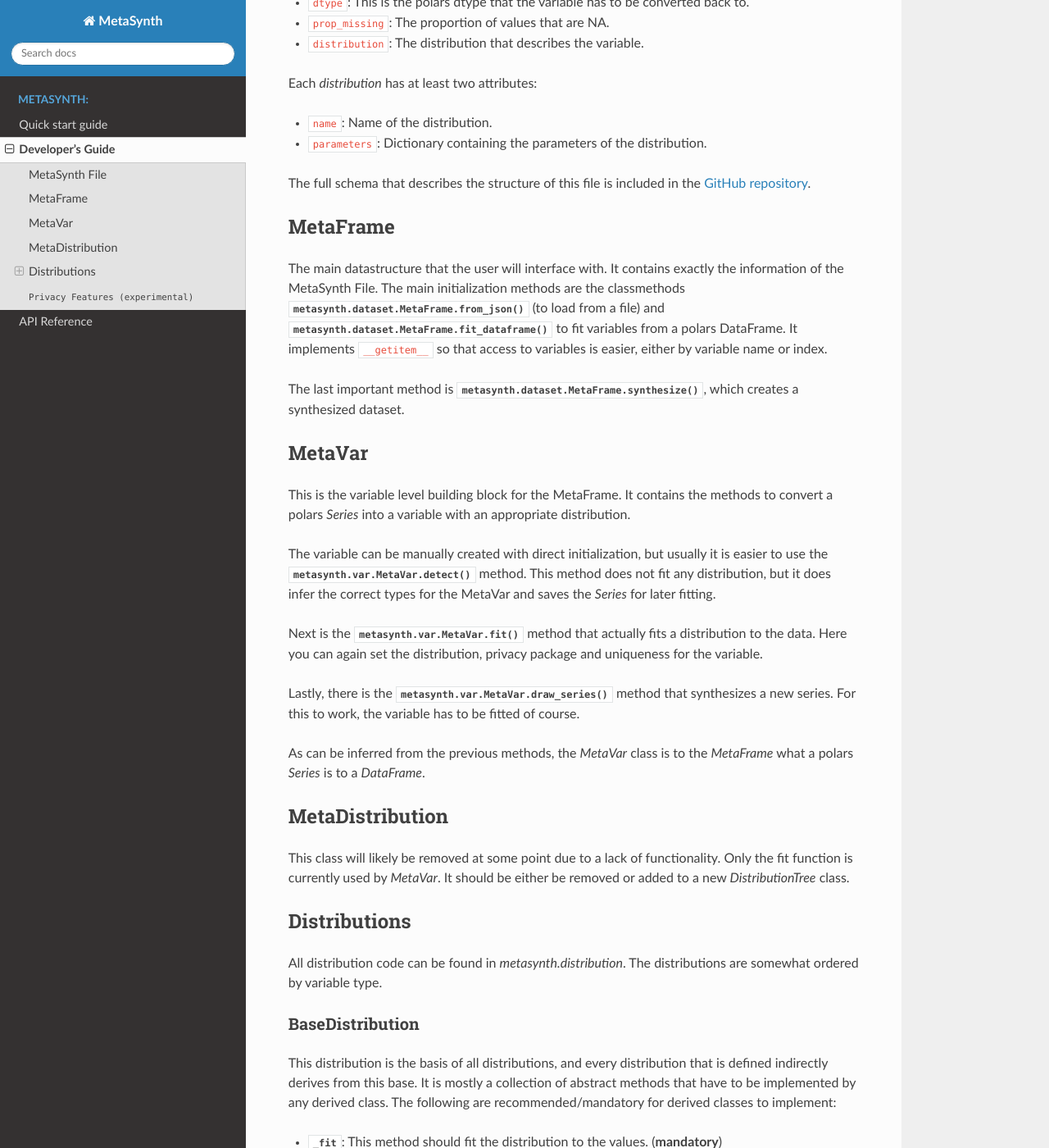
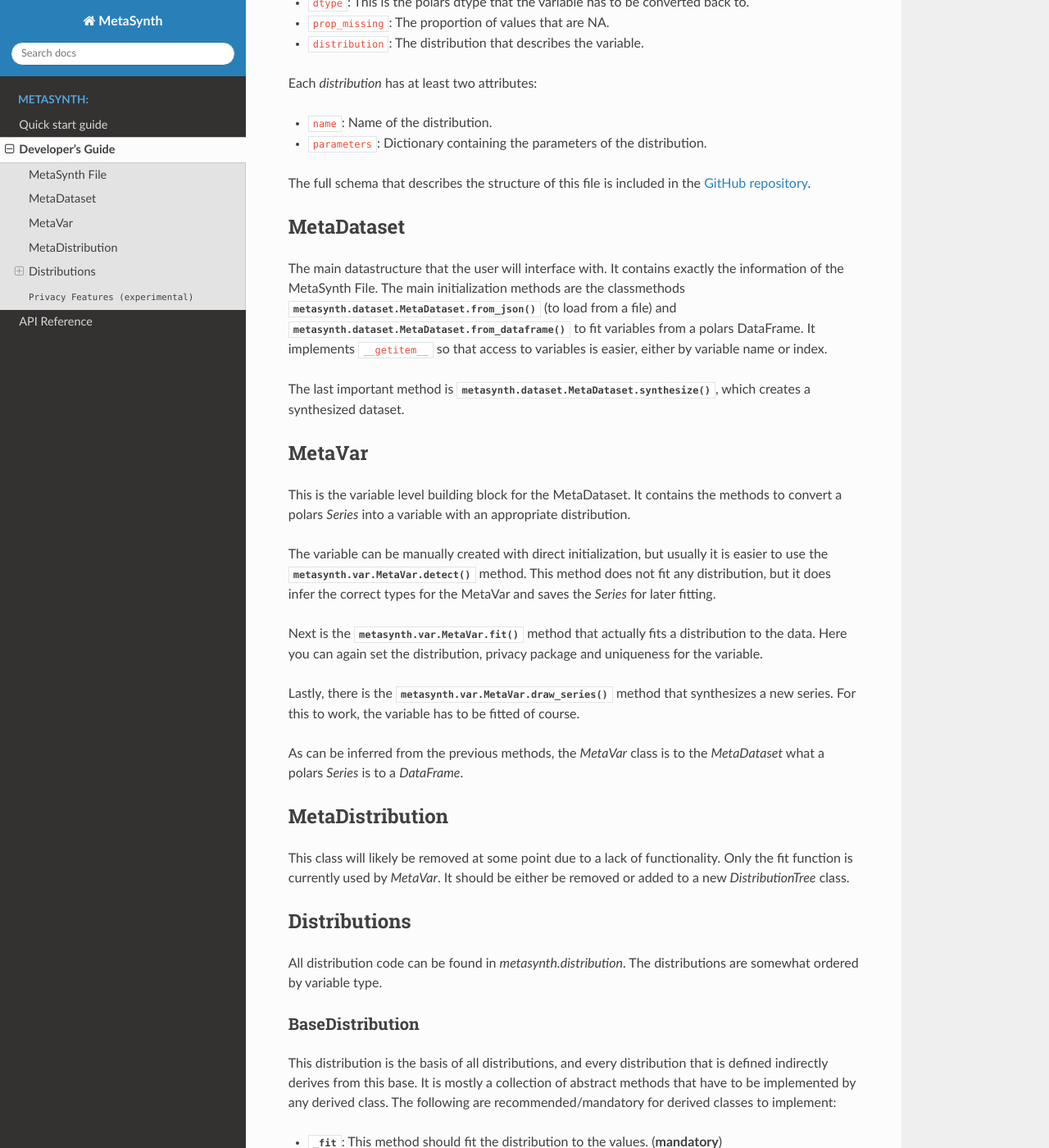
Before and after one commit to sodascience/metasyn, a Sphinx documentation site: the page built from docs/source/developer.rst, in a window 1280 px wide and 1400 px high, scrolled down 591 px. Shown: the whole window at 82% size. Built offline with Sphinx 7.4.7 and the Read the Docs theme 2.0.0, drawn with Linux system fonts in a browser that asks for light colours.

Commit message:
Revert some changes

```diff
--- a/docs/source/developer.rst
+++ b/docs/source/developer.rst
@@ -31,20 +31,20 @@
 The full schema that describes the structure of this file is included in the
 `GitHub repository <https://github.com/sodascience/meta-synth/blob/main/metasynth/schema/metasynth-1_0.json>`_.
 
-MetaFrame
+MetaDataset
 -----------
 
 The main datastructure that the user will interface with. It contains exactly the information of the MetaSynth File. The main
-initialization methods are the classmethods :meth:`metasynth.dataset.MetaFrame.from_json` (to load from a file) and
-:meth:`metasynth.dataset.MetaFrame.fit_dataframe` to fit variables from a
+initialization methods are the classmethods :meth:`metasynth.dataset.MetaDataset.from_json` (to load from a file) and
+:meth:`metasynth.dataset.MetaDataset.from_dataframe` to fit variables from a
 polars DataFrame. It implements ``__getitem__`` so that access to variables is easier, either by variable name or index.
 
-The last important method is :meth:`metasynth.dataset.MetaFrame.synthesize`, which creates a synthesized dataset.
+The last important method is :meth:`metasynth.dataset.MetaDataset.synthesize`, which creates a synthesized dataset.
 
 MetaVar
 -------
 
-This is the variable level building block for the MetaFrame. It contains the methods to convert a polars `Series` into a
+This is the variable level building block for the MetaDataset. It contains the methods to convert a polars `Series` into a
 variable with an appropriate distribution.
 
 The variable can be manually created with direct initialization, but usually it is easier to use the
@@ -57,7 +57,7 @@
 Lastly, there is the :meth:`metasynth.var.MetaVar.draw_series` method that synthesizes a new series. For this to work,
 the variable has to be fitted of course.
 
-As can be inferred from the previous methods, the `MetaVar` class is to the `MetaFrame` what a polars `Series` is to a
+As can be inferred from the previous methods, the `MetaVar` class is to the `MetaDataset` what a polars `Series` is to a
 `DataFrame`.
 
 MetaDistribution
--- a/docs/source/quick_start.rst
+++ b/docs/source/quick_start.rst
@@ -70,9 +70,9 @@
 
 .. code-block:: python
 
-	from metasynth import MetaFrame
+	from metasynth import MetaDataset
 
-	dataset = MetaFrame.fit_dataframe(df)
+	dataset = MetaDataset.from_dataframe(df)
 
 
 Internally, the dataset is simply a list of all the column variables, with their statistical properties. Next, write it
@@ -92,7 +92,7 @@
 
 .. code-block:: python
 
-	dataset = MetaFrame.from_json("titanic.json")
+	dataset = MetaDataset.from_json("titanic.json")
 
 
 From the dataset it is easy to create a synthetic dataset with e.g. 100 rows:
```
